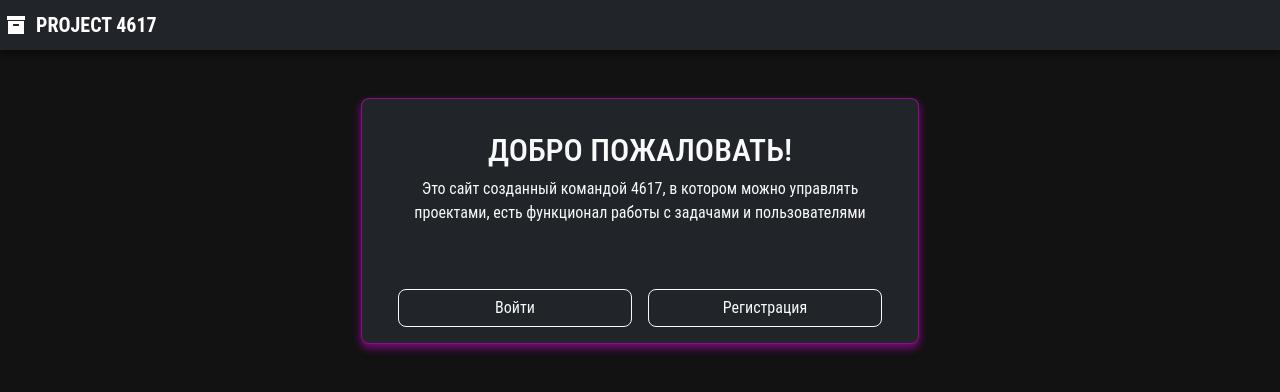
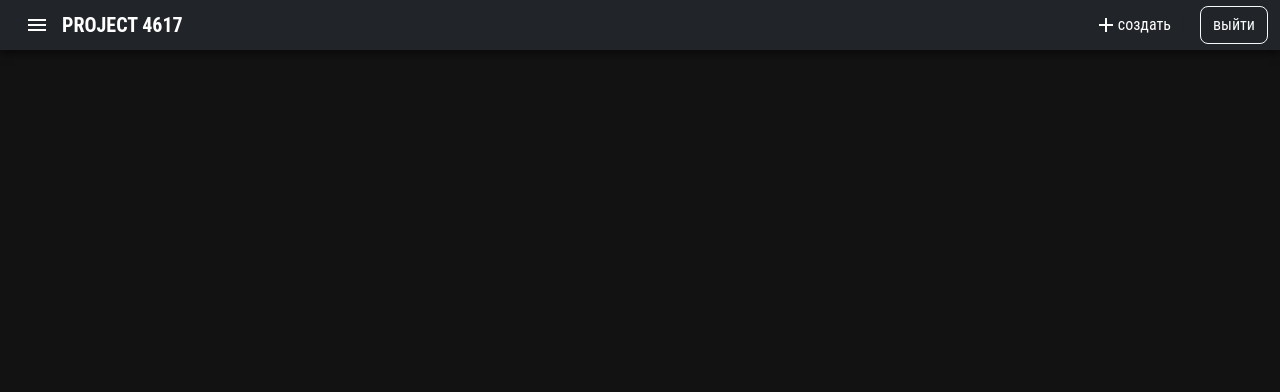
Before and after one commit to IvanTishk0/project_manager, a React (Vite) app: page / in a window 1280 px wide. Shown: the top 392 px of the page. Built offline with nearby package versions, Linux system fonts and the light colour scheme.

Commit message:
funcNavbar released

```diff
--- a/src/App.tsx
+++ b/src/App.tsx
@@ -3,13 +3,14 @@ import React from 'react'
 import 'bootstrap/dist/css/bootstrap.min.css';
 
 import './styles/App.css'
-import HelloPage from "./pages/helloPage.tsx";
+// import HelloPage from "./pages/helloPage.tsx";
+import MainPage from "./pages/mainPage.tsx";
 
 function App() {
 
   return (
     <div className="App">
-        <HelloPage/>
+        <MainPage/>
     </div>
   );
 }
--- /dev/null
+++ b/src/components/funcNavbar.tsx
@@ -0,0 +1,93 @@
+import React, {useState} from 'react';
+import Icon from "@mdi/react";
+import {mdiMenu, mdiPlus} from "@mdi/js";
+import {Button, ListGroup, Navbar, Offcanvas} from "react-bootstrap";
+
+const FuncNavbar = () => {
+    const [show, setShow] = useState(false);
+    const [projects, setProjects] = useState([
+        {id: 1, name: 'project 1'},
+        {id: 2, name: 'project 2'},
+        {id: 3, name: 'project 3'},
+        {id: 4, name: 'project 3'}
+    ]);
+    const handleClose = () => {
+        // e.preventDefault();
+        setShow(false);
+    }
+    const handleShow = (e) => {
+        e.preventDefault();
+        setShow(true);
+    }
+
+    let counterid = 0
+    return (
+        <Navbar
+            bg="dark"
+            variant="dark"
+            className="navbar d-flex align-items-center p-1 justify-content-between"
+        >
+            <div>
+
+                    <Navbar.Brand
+                        className="mx-2 d-flex align-items-center"
+                        href=""
+                    >
+                        <Button
+                            onClick={handleShow}
+                            className="rounded-5"
+                            variant="dark"
+                            href=""
+                        >
+
+                            <Icon path={mdiMenu} size={1} />
+                        </Button>
+
+                        PROJECT 4617
+                    </Navbar.Brand>
+            </div>
+            <div>
+                <Button
+                    className="rounded-5 m-2"
+                    variant="dark"
+                    href=""
+                >
+
+                    <Icon path={mdiPlus} size={1} />
+                    создать
+                </Button>
+                <Button
+                    className="rounded-3 m-2"
+                    variant="outline-light"
+                    href=""
+                >
+
+                    выйти
+                </Button>
+            </div>
+            <Offcanvas className=" offcanvas__border bg-dark text-light" show={show} onHide={handleClose}>
+                <Offcanvas.Header>
+                    <Offcanvas.Title >Список проектов</Offcanvas.Title>
+                </Offcanvas.Header>
+                <Offcanvas.Body>
+                    {projects.map(project =>
+                        <ListGroup
+                            defaultActiveKey=""
+                            className="bg-dark text-light d-flex justify-content-center align-items-center"
+                        >
+                            <ListGroup.Item
+                                action href=""
+                                className="offcanvas__btn bg-dark text-light m-2 text-center"
+                            >
+                                {project.name}
+                            </ListGroup.Item>
+                        </ListGroup>
+                    )}
+                </Offcanvas.Body>
+            </Offcanvas>
+        </Navbar>
+
+    );
+};
+
+export default FuncNavbar;
--- /dev/null
+++ b/src/components/infoCard.tsx
@@ -0,0 +1,50 @@
+import React from 'react';
+import {Button, Card, Container} from "react-bootstrap";
+
+const InfoCard = () => {
+    return (
+        <Container
+            className="mt-5 d-flex justify-content-center align-items-center "
+        >
+            <Card
+                className="crad bg-dark text-light w-50 p-3 rounded-3"
+            >
+                <Card.Body
+                    className="text-center "
+                >
+                    <Card.Title
+                        className="text-uppercase fs-2"
+                    >
+                        Добро пожаловать!
+                    </Card.Title>
+                    <Card.Text
+                        className="fw-normal lh-base"
+                    >
+                        Это сайт созданный командой 4617, в котором можно управлять проектами,
+                        есть функционал работы с задачами и пользователями
+                    </Card.Text>
+
+                </Card.Body>
+                <Container className="mt-5 d-flex justify-content-between align-items-center">
+                    <Button
+                        className="w-50 rounded-3 mx-2"
+                        variant="outline-light" >
+                        Войти
+                        {/*<Icon*/}
+                        {/*    className="pl-10"*/}
+                        {/*    path={mdiAccountPlus}*/}
+                        {/*    size={1} />*/}
+                    </Button>
+                    <Button
+                        className="w-50 rounded-3 mx-2"
+                        variant="outline-light"
+                    >
+                        Регистрация
+                    </Button>
+                </Container>
+            </Card>
+        </Container>
+    );
+};
+
+export default InfoCard;
--- a/src/pages/helloPage.tsx
+++ b/src/pages/helloPage.tsx
@@ -3,53 +3,13 @@ import Icon from '@mdi/react';
 import { mdiAccountPlus } from '@mdi/js';
 import {Button, Card, Container, Navbar} from "react-bootstrap";
 import NonFuncNavbar from "../components/nonFuncNavbar.tsx";
+import InfoCard from "../components/infoCard.tsx";
 
 const HelloPage = () => {
     return (
         <div className="App  w-100">
             <NonFuncNavbar/>
-            <Container
-                className="mt-5 d-flex justify-content-center align-items-center "
-            >
-                <Card
-                    className="crad bg-dark text-light w-50 p-3 rounded-3"
-                >
-                    <Card.Body
-                        className="text-center "
-                    >
-                        <Card.Title
-                            className="text-uppercase fs-2"
-                        >
-                            Добро пожаловать!
-                        </Card.Title>
-                        <Card.Text
-                            className="fw-normal lh-base"
-                        >
-                            Это сайт созданный командой 4617, в котором можно управлять проектами,
-                            есть функционал работы с задачами и пользователями
-                        </Card.Text>
-
-                    </Card.Body>
-                    <Container className="mt-5 d-flex justify-content-between align-items-center">
-                        <Button
-                            className="w-50 rounded-3 mx-2"
-                            variant="outline-light" >
-                            Войти
-                            {/*<Icon*/}
-                            {/*    className="pl-10"*/}
-                            {/*    path={mdiAccountPlus}*/}
-                            {/*    size={1} />*/}
-                        </Button>
-                        <Button
-                            className="w-50 rounded-3 mx-2"
-                            variant="outline-light"
-                        >
-                            Регистрация
-                        </Button>
-                    </Container>
-                </Card>
-            </Container>
-
+            <InfoCard/>
         </div>
     );
 };
--- /dev/null
+++ b/src/pages/mainPage.tsx
@@ -0,0 +1,12 @@
+import React from 'react';
+import FuncNavbar from "../components/funcNavbar.tsx";
+
+const MainPage = () => {
+    return (
+        <div className="App w-100">
+            <FuncNavbar/>
+        </div>
+    );
+};
+
+export default MainPage;
--- a/src/styles/App.css
+++ b/src/styles/App.css
@@ -33,3 +33,15 @@
   border: 1px solid rgba(204, 0, 204, 0.6);
   /*background-color: #404040;*/
 }
+
+.offcanvas__border{
+  box-shadow: 1px 1px 10px rgba(204, 0, 204, 0.6);
+}
+
+.offcanvas__btn{
+
+}
+
+.offcanvas__btn:hover{
+  border: 1px solid rgba(204, 0, 204, 0.6);
+}
```
